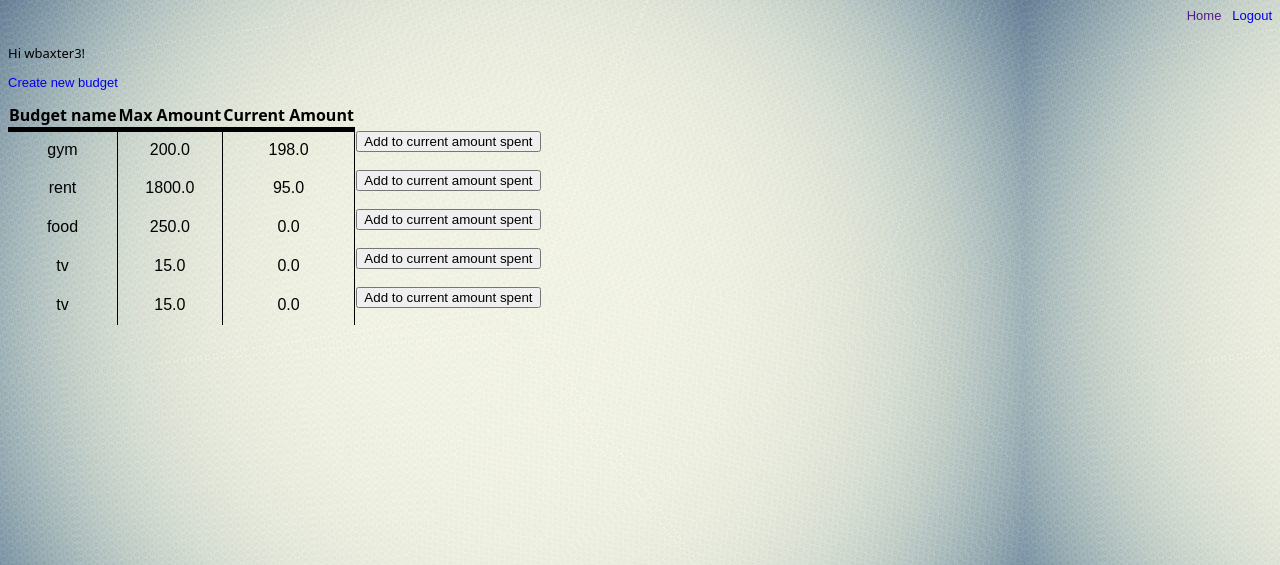
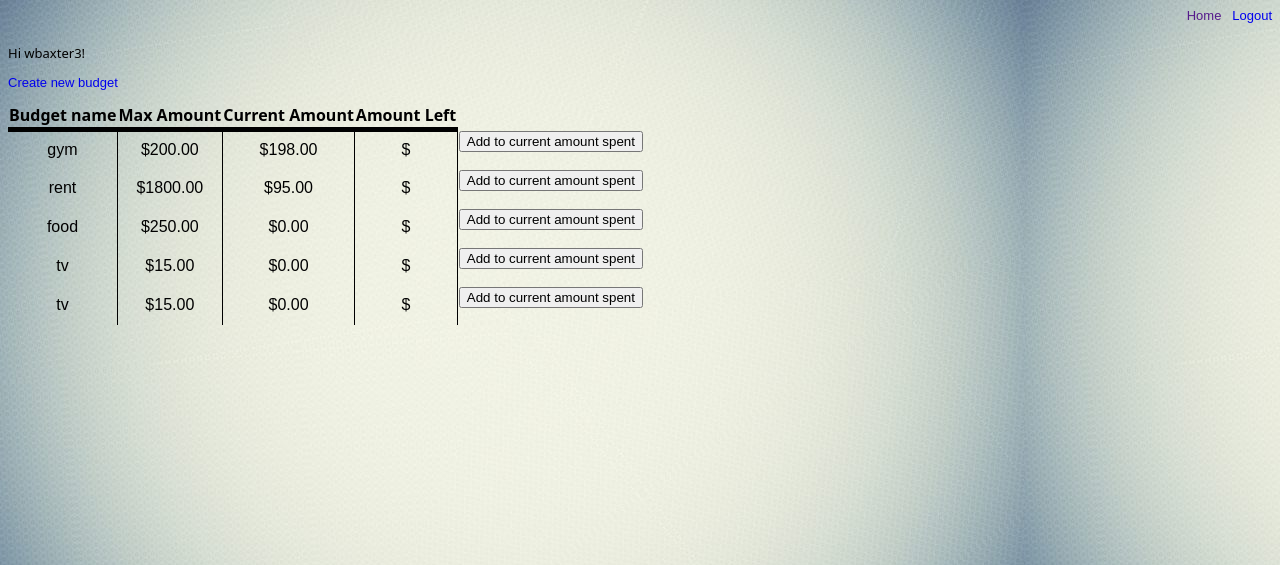
Before and after one commit to wbaxter3/budget-app, a Django app: page / in a window 1280 px wide. Shown: the top 565 px of the page. Run offline with Django 3.2, Linux system fonts and the light colour scheme; a user stored in the database is signed in; data comes from the database, SQL or seed files in the repository; some libraries are stand-ins or nearby versions.

Commit message:
small fixes

```diff
--- a/budgeter/templates/home.html
+++ b/budgeter/templates/home.html
@@ -13,11 +13,13 @@
   <th>Budget name</th>
   <th>Max Amount</th>
   <th>Current Amount</th>
+  <th>Amount Left</th>
 {% for key, budget in budgetDict.items %}
     <tr>
-      <td><p>{{budget.budget_name}}</p></td>
-      <td><p>{{budget.max_amount}}</p></td>
-      <td><p>{{budget.current_amount}}</p></td>
+      <td><p>{{ budget.budget_name }}</p></td>
+      <td><p>${{ budget.max_amount|stringformat:".2f" }}</p></td>
+      <td><p>${{ budget.current_amount|stringformat:".2f" }}</p></td>
+      <td><p>$
       <td><form action="/add_to_current_amount/{{budget.budget_id}}">
         <input type="submit" value="Add to current amount spent"></form></td>
     </tr>
--- a/budgeter/views.py
+++ b/budgeter/views.py
@@ -24,7 +24,7 @@
             'max_amount': budget['max_amount'],
             'current_amount':budget['current_amount']
         }
-    print(budgetDict)
+
     return render(request, 'home.html', {'budgetDict':budgetDict})
 
 @login_required
```
